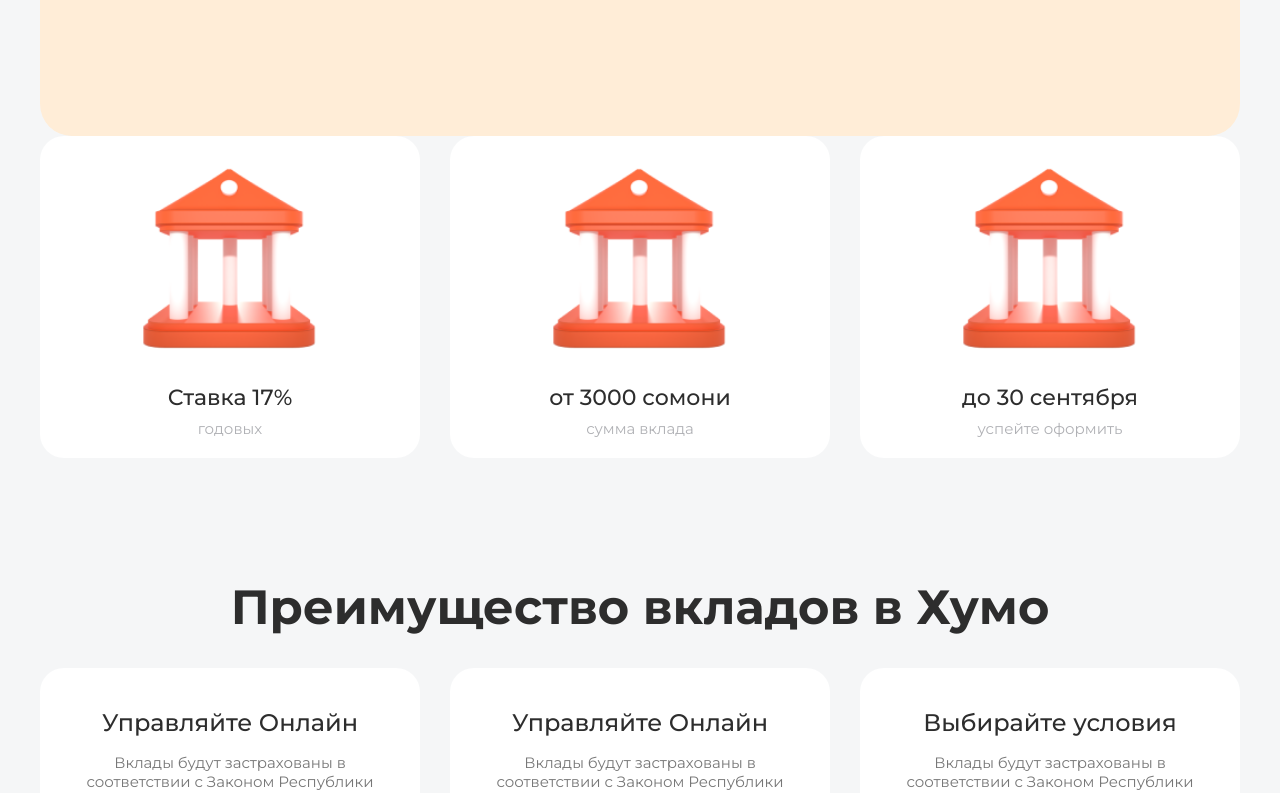
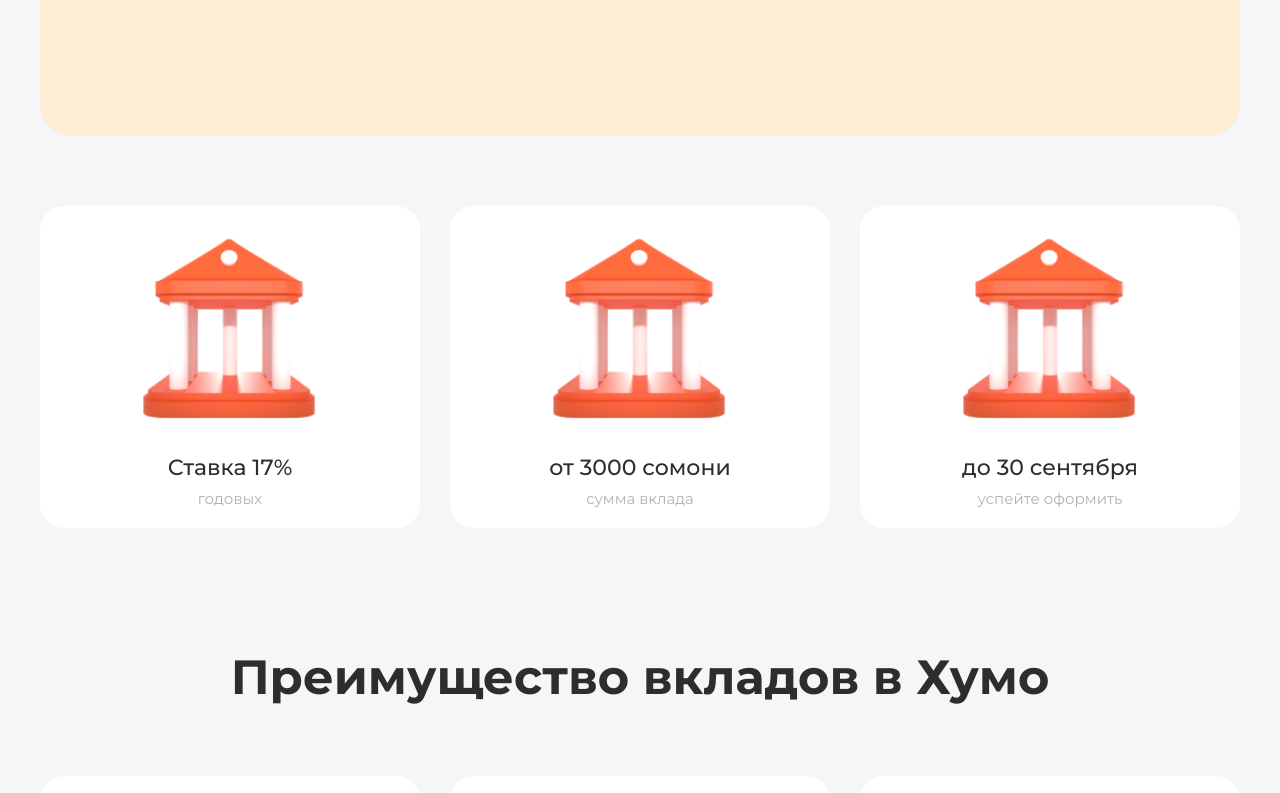
Before and after one commit to islom-sattorov/Kafolat-humo-landing, a React (Create React App) app: page / in a window 1280 px wide. Shown: the part 540-1333 px from the top of the page. Built offline with nearby package versions, Linux system fonts and the light colour scheme.

Commit message:
card positions

```diff
--- a/src/App.css
+++ b/src/App.css
@@ -2,6 +2,7 @@
     display: flex;
     justify-content: center;
     gap: 30px;
+    padding: 70px 0 0 0;
 }
 
 .card-title{
@@ -9,5 +10,5 @@
     font-size: 4.8rem;
     color: #2d2d2d;
     text-align: center;
-    padding: 120px 0 32px 0;
+    padding: 120px 0 0px 0;
 }
```
